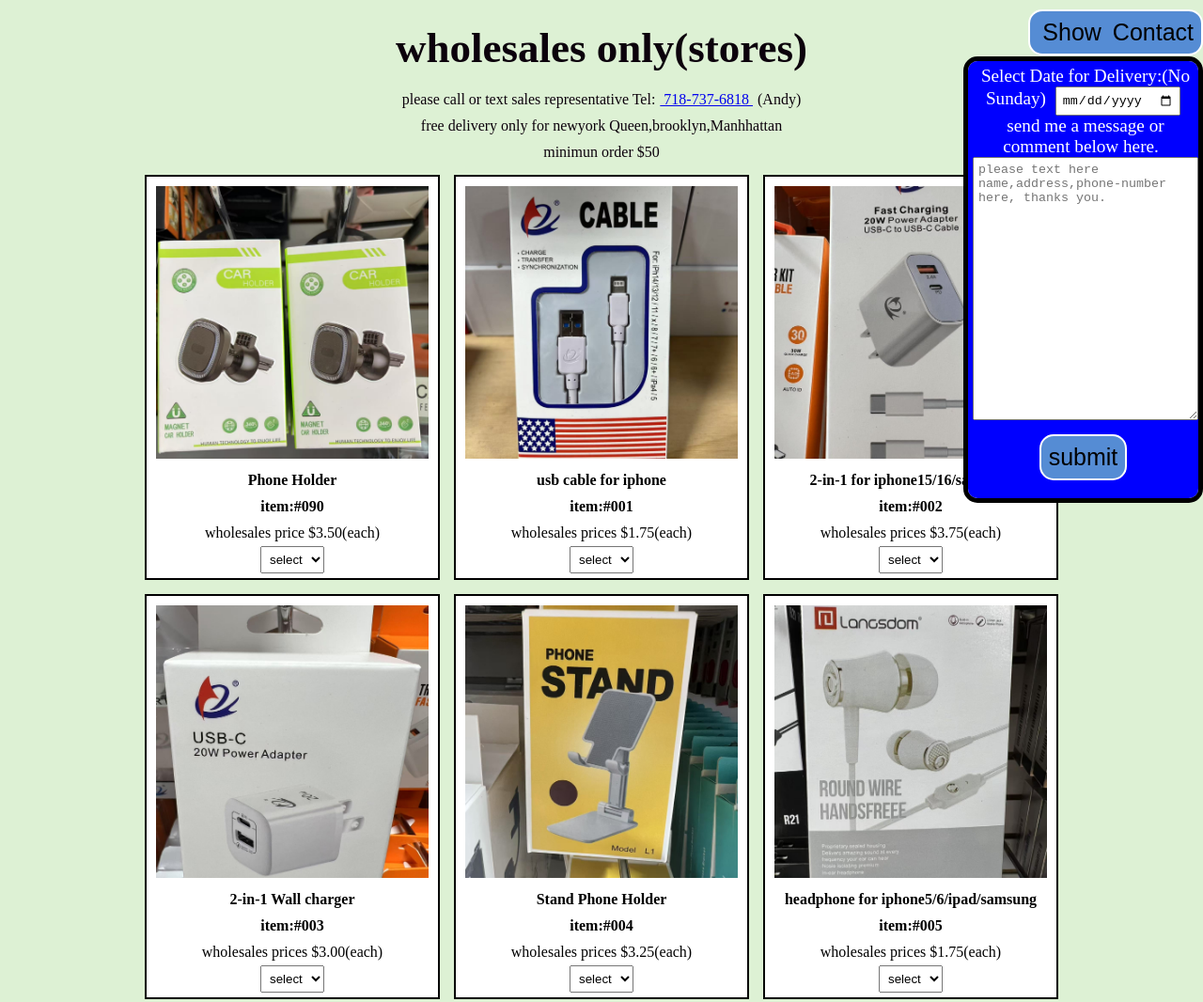
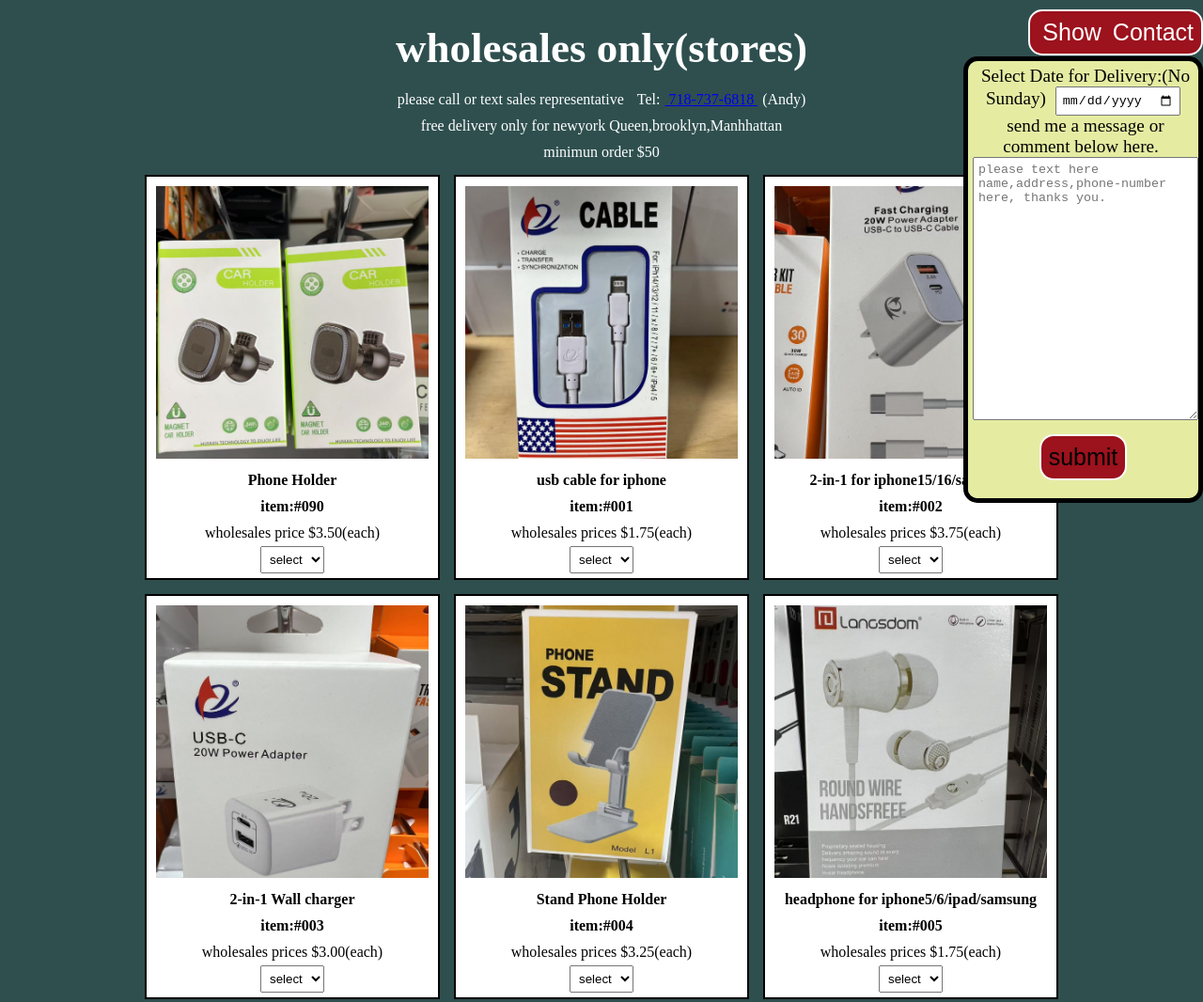
Before and after one commit to Andy6818/accessories, a website: page index.html in a window 1280 px wide. Shown: the top 1066 px of the page at 94% size. Drawn offline with Linux system fonts and the light colour scheme.

```diff
--- a/index.html
+++ b/index.html
@@ -8,7 +8,7 @@
 </head>
 <body>
   <h1>wholesales only(stores)</h1>
-  <p>please call or text sales representative Tel:<a href="tel:+1718776818"> 718-737-6818 </a>(Andy)</p>
+  <p>please call or text sales representative <b></b>Tel:<a href="tel:+1718776818"> 718-737-6818 </a>(Andy)</p>
   <p>free delivery only for newyork Queen,brooklyn,Manhhattan</p>
   <p>minimun order $50</p>
 
@@ -17,12 +17,12 @@
 
 
 
-    <button id="cart-btn" type="button" class="btn">
+    <button style="color:white"id="cart-btn" type="button" class="btn">
         <span id="show-hide-cart">Show</span> Contact
 
       </button>
 
-        <div style="border:5px solid black;background-color: blue;color:white;" id="cart-container">
+        <div style="border:5px solid black;background-color: rgb(229, 236, 162);color:rgb(3, 3, 3);" id="cart-container">
           <label for="delivery">Select Date for Delivery:(No Sunday)</label>
 
           <input type="date" id="delivery" name="delivery" required>
--- a/style.css
+++ b/style.css
@@ -11,8 +11,8 @@
  body {
 
     background-size:cover;
-    color:rgb(12, 2, 12);
-     background-color: rgb(221, 241, 212);
+    color:white;
+      background-color:darkslategray;
      padding:5px;
      align-content: center;
      text-align: center;
@@ -59,7 +59,7 @@
 
 form button {
     padding:8px;
-    background-color:rgb(85, 140, 212);
+    background-color:rgb(156, 18, 29);
     border:2px solid white;
     margin-top: 10px;
     font-size: 25px;
@@ -116,7 +116,7 @@
   position: fixed;
   top: 60px;
   right: 0;
-  background-color: var(--light-grey);
+  background-color:rgb(243, 201, 139);
   width: 255px;
   height: 475px;
   border: 4px solid var(--black);
@@ -125,6 +125,7 @@
   font-size: 1.2rem;
   overflow-y: scroll;
   padding:5px;
+  color:white;
 }
 
 
```
